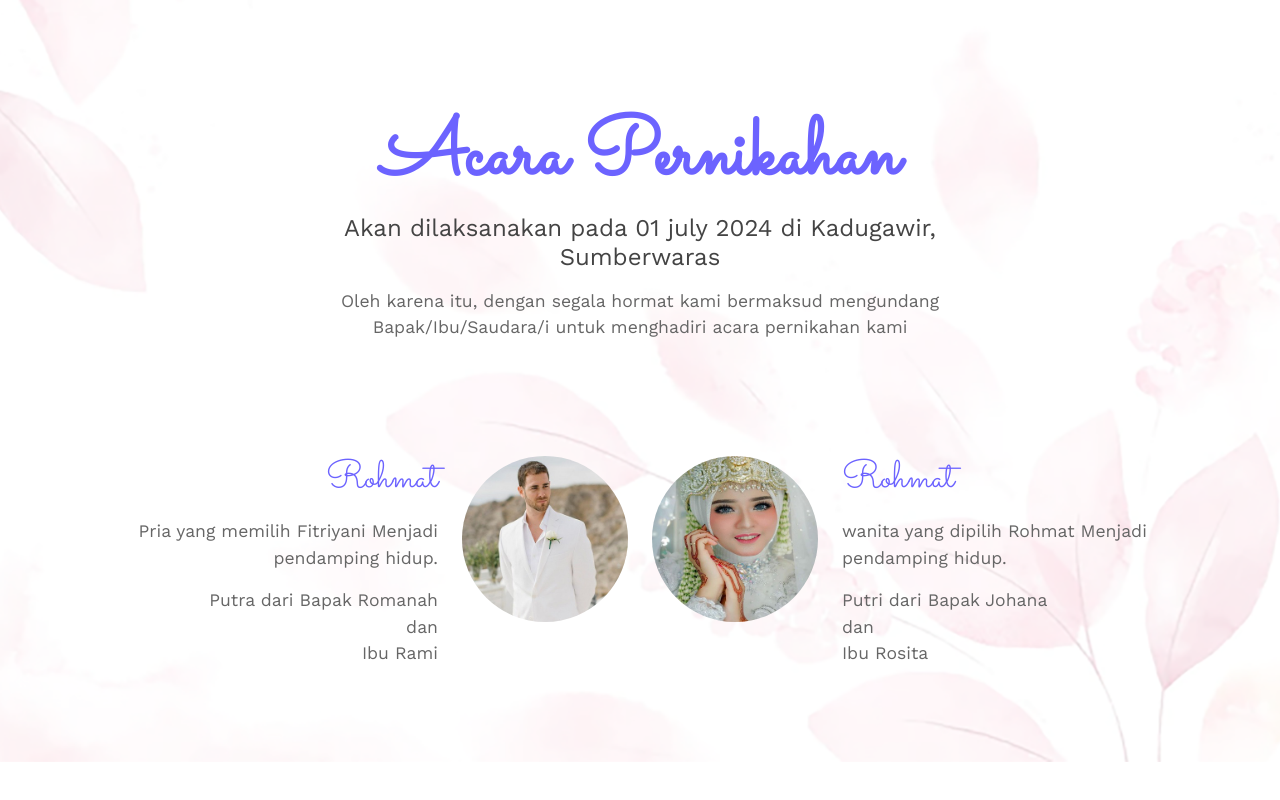
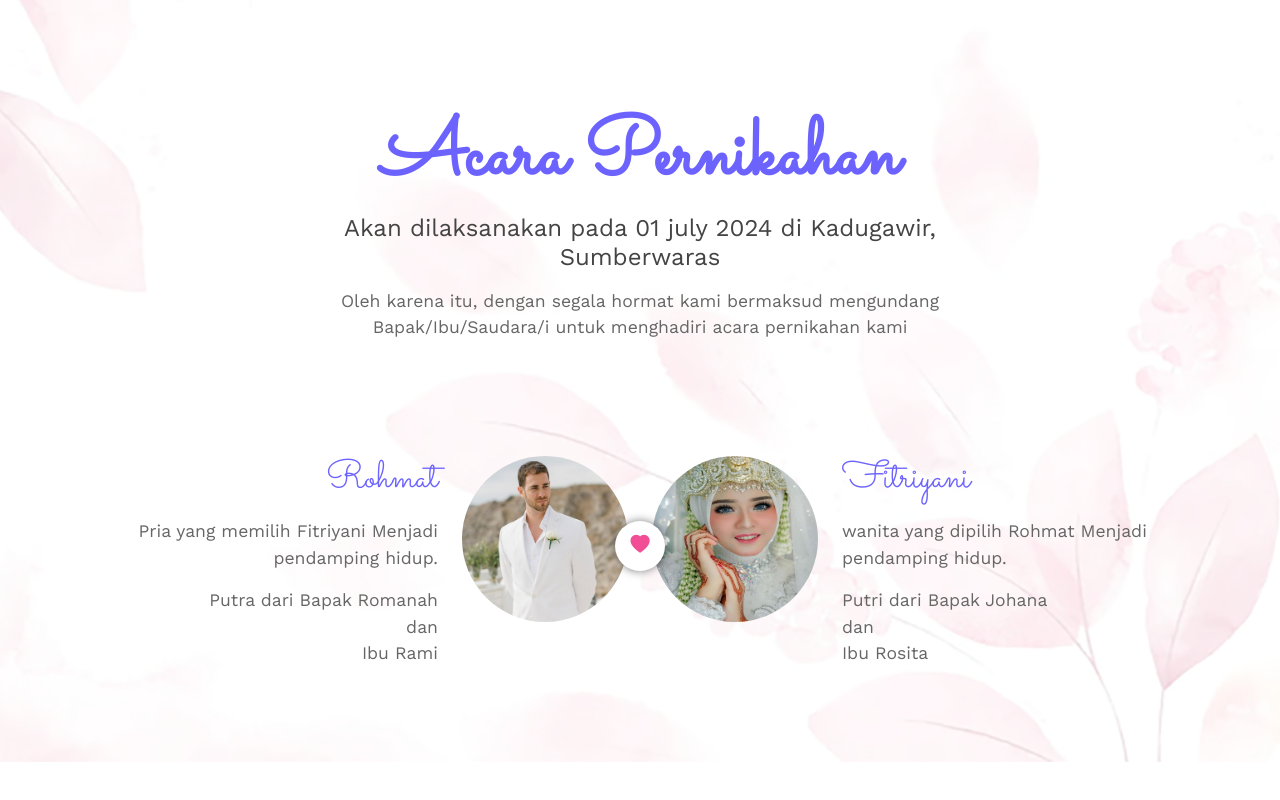
Before and after one commit to wedings/Rohmat-Fitri, a plain HTML site: page index.html in a window 1280 px wide. Shown: the part 932-1732 px from the top of the page. Drawn offline with nearby package versions, Linux system fonts and the light colour scheme.

Commit message:
modified:   assets/css/style.css 	modified:   index.html

```diff
--- a/assets/css/style.css
+++ b/assets/css/style.css
@@ -1,6 +1,9 @@
 :root {
     --primary-color: #6c63ff;
     --secondary-color: #0a0a0a;
+    --red: #f01616;
+    --red01: #ee1717;
+    --pink: #f14e95;
     --box-shadow: 0 2px 2px rgba(0, 0, 0, 0.5);
 }
 
@@ -111,8 +114,32 @@ body {
     width: 100%;
 }
 
+.home .heart {
+    width: 50px;
+    height: 50px;
+    background-color: white;
+    display: flex;
+    border-radius: 50%;
+    box-shadow: 0 0 10px rgba(0, 0, 0, 0.5);
+    position: absolute;
+    left: 50%;
+    transform: translateX(-50%) translateY(65px);
+}
+
+.home .heart i {
+    margin: auto;
+    color: var(--pink);
+}
+
 
 /* media query */
+/* extra large */
+@media (max-width: 1200px) {
+    .home .heart {
+        transform: translateX(-50%) translateY(45px);
+    }
+}
+
 /* laptop */
 @media (max-width: 992px) {
     html {
@@ -121,6 +148,10 @@ body {
 
     .simply-countdown > .simply-section {
         padding: 70px;
+    }
+
+    .home .heart {
+        display: none;
     }
 }
 
--- a/index.html
+++ b/index.html
@@ -6,6 +6,8 @@
     <title>Rohmat & Fitri</title>
     <link rel="shortcut icon" type="image/x-icon" href="assets/icon/ico.png">
     <link href="https://cdn.jsdelivr.net/npm/bootstrap@5.3.3/dist/css/bootstrap.min.css" rel="stylesheet" integrity="sha384-QWTKZyjpPEjISv5WaRU9OFeRpok6YctnYmDr5pNlyT2bRjXh0JMhjY6hW+ALEwIH" crossorigin="anonymous">
+
+    <!-- Google Fonts -->
     <link rel="preconnect" href="https://fonts.googleapis.com">
     <link rel="preconnect" href="https://fonts.gstatic.com" crossorigin>
     <link
@@ -15,6 +17,9 @@
     <!-- simplycountdown -->
     <link rel="stylesheet" href="assets/css/simplyCountdown.theme.default.css"/>
     <script src="assets/countdown/simplyCountdown.min.js"></script>
+
+    <!-- Bootstrap Icon -->
+    <link rel="stylesheet" href="https://cdn.jsdelivr.net/npm/bootstrap-icons@1.11.3/font/bootstrap-icons.min.css">
 
     <link rel="stylesheet" href="assets/css/style.css">
   </head>
@@ -78,13 +83,16 @@
               </div>
             </div>
           </div>
+
+          <span class="heart"><i class="bi bi-heart-fill"></i></span>
+
           <div class="col-lg-6">
             <div class="row">
               <div class="col-4">
                 <img src="assets/images/wanita.jpg" alt="Fitriyani" class="img-responsive rounded-circle">
               </div>
               <div class="col-8">
-                <h3>Rohmat</h3>
+                <h3>Fitriyani</h3>
                 <p>wanita yang dipilih Rohmat Menjadi pendamping hidup.</p>
                 <p>Putri dari Bapak Johana <br> dan <br> Ibu Rosita </p>
               </div>
```
